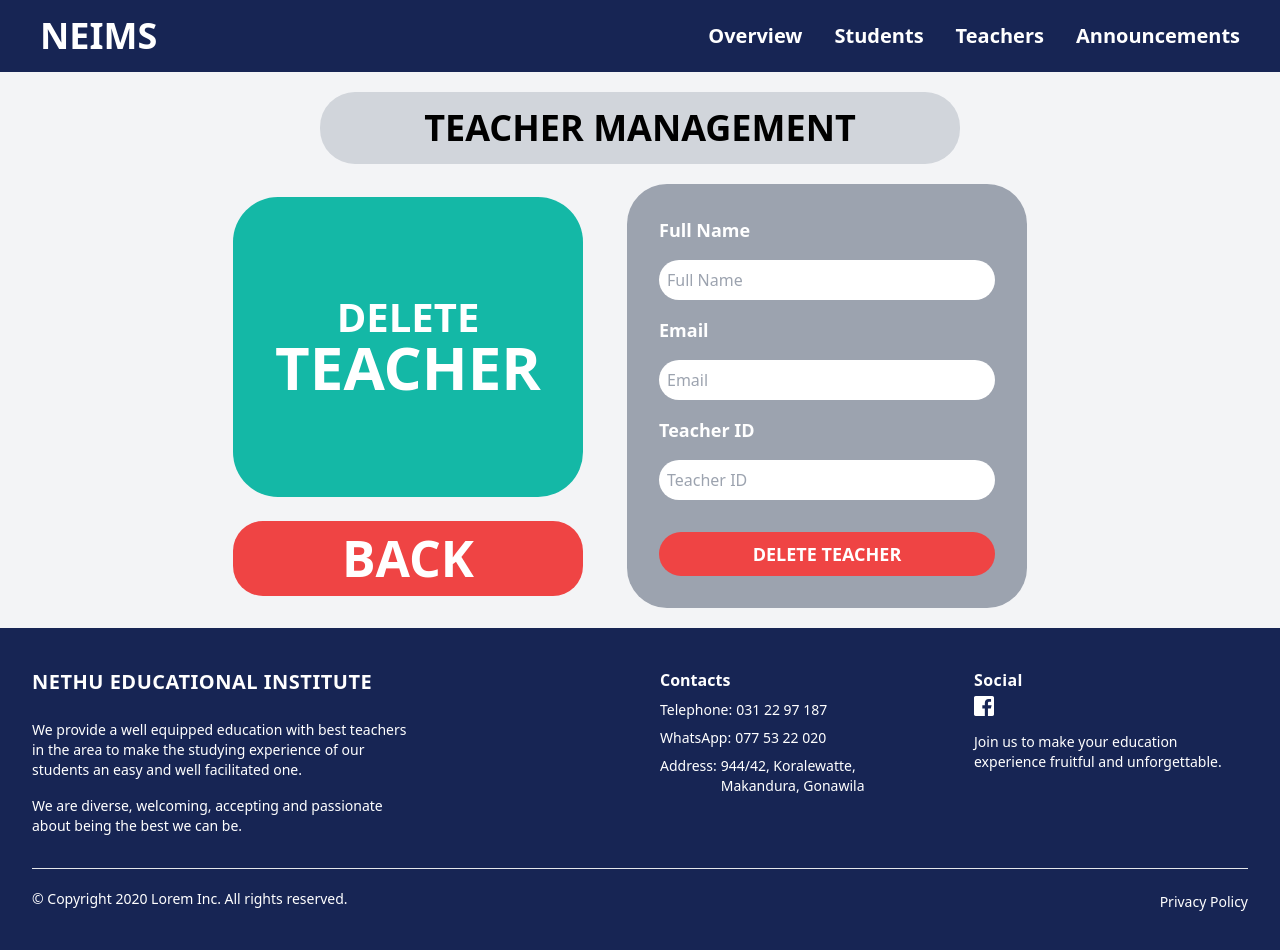
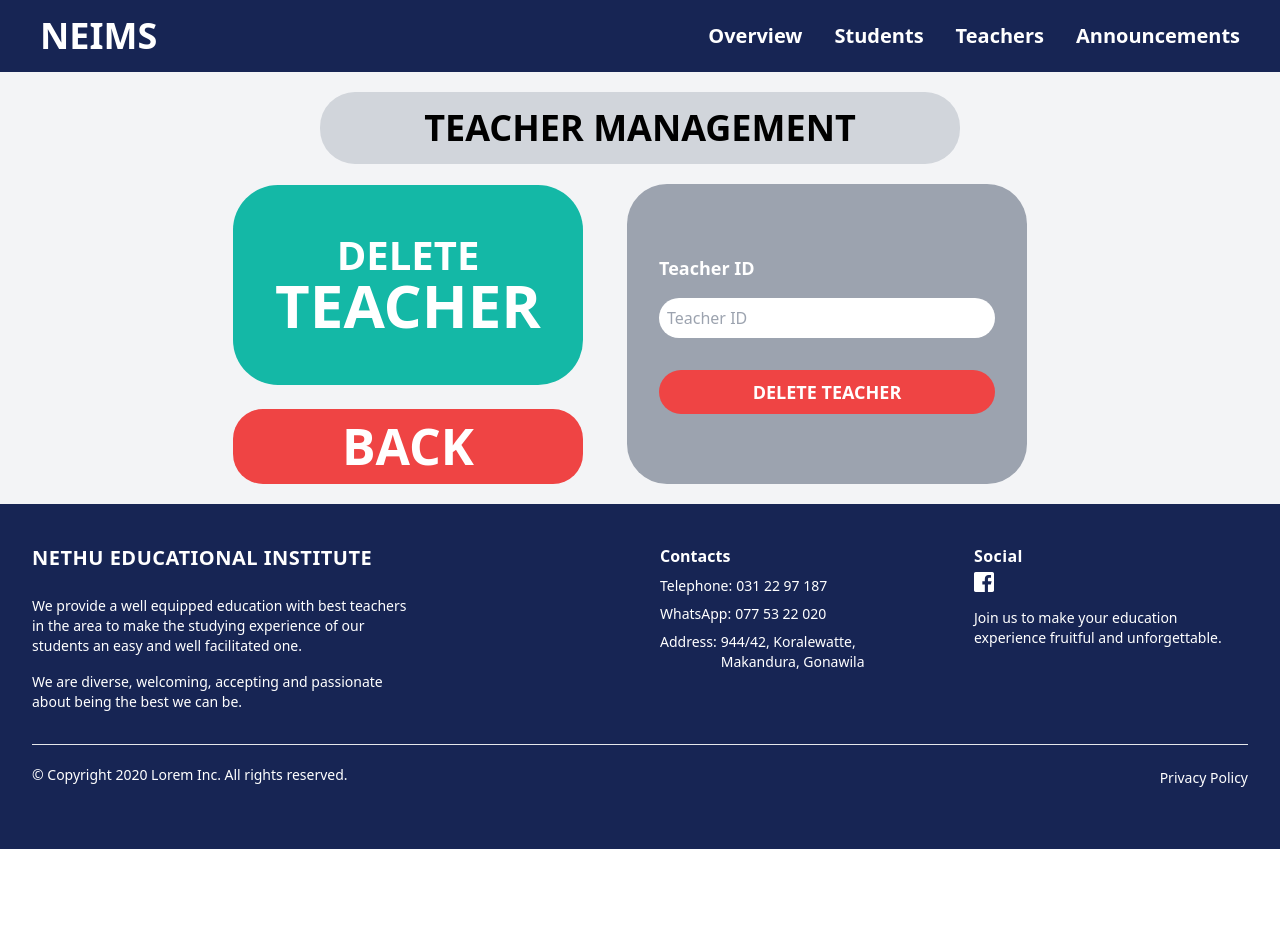
Before and after one commit to yasiith/Nethu_Education_Institute_Management_System, a Next.js app in the folder Nethu_Education_Institute_Management_System/: page /admin/teachers/teacher-delete in a window 1280 px wide. Shown: the top 950 px of the page. After the commit the page ends 849 px from the top, so only its background shows below. Built offline with nearby package versions, Linux system fonts and the light colour scheme.

Commit message:
Modified teacher and student delete component

```diff
--- a/Nethu_Education_Institute_Management_System/app/admin/students/student-view/page.js
+++ b/Nethu_Education_Institute_Management_System/app/admin/students/student-view/page.js
@@ -1,9 +1,13 @@
-import React from 'react'
+import AdminNav from "@components/Admin/AdminNav"
+import Footer from "@components/footer"
+import View from "@components/Admin/students/View"
 
 const page = () => {
   return (
     <div>
-      view students
+      <AdminNav />
+      <View />
+      <Footer />
     </div>
   )
 }
--- a/Nethu_Education_Institute_Management_System/components/Admin/students/Delete.jsx
+++ b/Nethu_Education_Institute_Management_System/components/Admin/students/Delete.jsx
@@ -9,13 +9,13 @@ const Register = () => {
     }
   return (
     <div className="bg-gray-100 flex flex-col items-center justify-center">
-      <div className="bg-gray-300 w-1/2 text-center py-4 rounded-[35px] mt-5">
+      <div className="bg-gray-300 w-1/2 text-center py-4 rounded-[35px] mt-5 mb-5">
         <h1 className="text-4xl font-bold">STUDENT MANAGEMENT</h1>
       </div>
 
       <div className="flex flex-col md:flex-row justify-center items-center gap-6 max-w-4xl">
         <div className="flex flex-col gap-6 items-center ">
-          <div className="bg-teal-500 w-[350px] h-[300px] rounded-[45px] flex items-center justify-center text-white text-center p-5">
+          <div className="bg-teal-500 w-[350px] h-[200px] rounded-[45px] flex items-center justify-center text-white text-center p-5">
             <div className="flex flex-col leading-none">
                 <p className="text-[40px] font-semibold">DELETE</p>
                 <p className="text-[60px] font-bold">STUDENT</p>
@@ -23,25 +23,12 @@ const Register = () => {
           </div>
           <button
             onClick={toStudentDashboard}
-            className="bg-red-500 w-[350px] h- rounded-[30px] text-white font-bold text-[50px]">
+            className="bg-red-500 w-[350px] h- rounded-[30px] text-white font-bold text-[50px] mb-5">
             BACK
           </button>
         </div>
 
-        <div className="bg-gray-400 w-[400px] p-8 rounded-[40px] flex flex-col gap-4 m-5">
-          <label className="text-white text-lg font-bold">Full Name</label>
-          <input
-            type="text"
-            placeholder="Full Name"
-            className="p-2 rounded-[30px] border-none focus:ring-2 focus:ring-teal-500"
-          />
-
-          <label className="text-white text-lg font-bold">Email</label>
-          <input
-            type="email"
-            placeholder="Email"
-            className="p-2 rounded-[30px] border-none focus:ring-2 focus:ring-teal-500"
-          />
+        <div className="bg-gray-400 w-[400px] p-8 rounded-[40px] flex flex-col justify-center gap-4 m-5 h-[300px]">
 
           <label className="text-white text-lg font-bold">Student ID</label>
           <input
--- /dev/null
+++ b/Nethu_Education_Institute_Management_System/components/Admin/students/View.jsx
@@ -0,0 +1,11 @@
+import React from 'react'
+
+const View = () => {
+  return (
+    <div>
+      view
+    </div>
+  )
+}
+
+export default View
--- a/Nethu_Education_Institute_Management_System/components/Admin/teachers/Delete.jsx
+++ b/Nethu_Education_Institute_Management_System/components/Admin/teachers/Delete.jsx
@@ -15,7 +15,7 @@ const Register = () => {
 
       <div className="flex flex-col md:flex-row justify-center items-center gap-6 max-w-4xl">
         <div className="flex flex-col gap-6 items-center ">
-          <div className="bg-teal-500 w-[350px] h-[300px] rounded-[45px] flex items-center justify-center text-white text-center p-5">
+          <div className="bg-teal-500 w-[350px] h-[200px] rounded-[45px] flex items-center justify-center text-white text-center p-5">
             <div className="flex flex-col leading-none">
                 <p className="text-[40px] font-semibold">DELETE</p>
                 <p className="text-[60px] font-bold">TEACHER</p>
@@ -28,21 +28,7 @@ const Register = () => {
           </button>
         </div>
 
-        <div className="bg-gray-400 w-[400px] p-8 rounded-[40px] flex flex-col gap-4 m-5">
-          <label className="text-white text-lg font-bold">Full Name</label>
-          <input
-            type="text"
-            placeholder="Full Name"
-            className="p-2 rounded-[30px] border-none focus:ring-2 focus:ring-teal-500"
-          />
-
-          <label className="text-white text-lg font-bold">Email</label>
-          <input
-            type="email"
-            placeholder="Email"
-            className="p-2 rounded-[30px] border-none focus:ring-2 focus:ring-teal-500"
-          />
-
+        <div className="bg-gray-400 w-[400px] p-8 rounded-[40px] flex flex-col justify-center gap-4 m-5 h-[300px]">
           <label className="text-white text-lg font-bold">Teacher ID</label>
           <input
             type="text"
```
